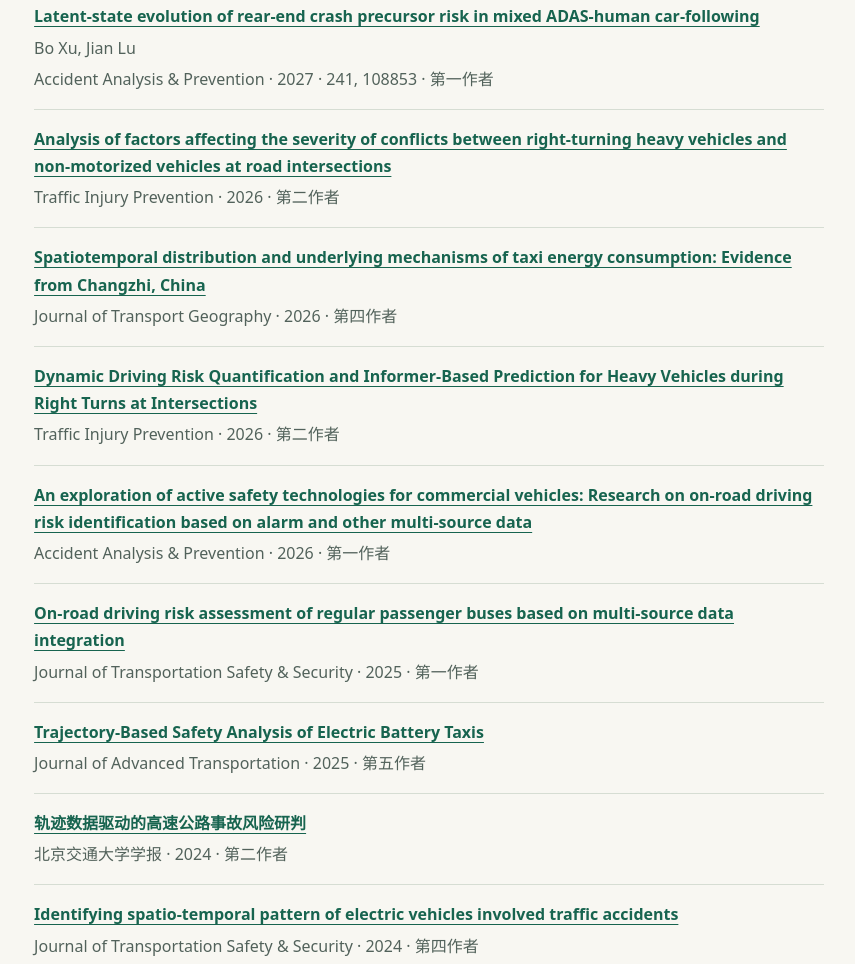
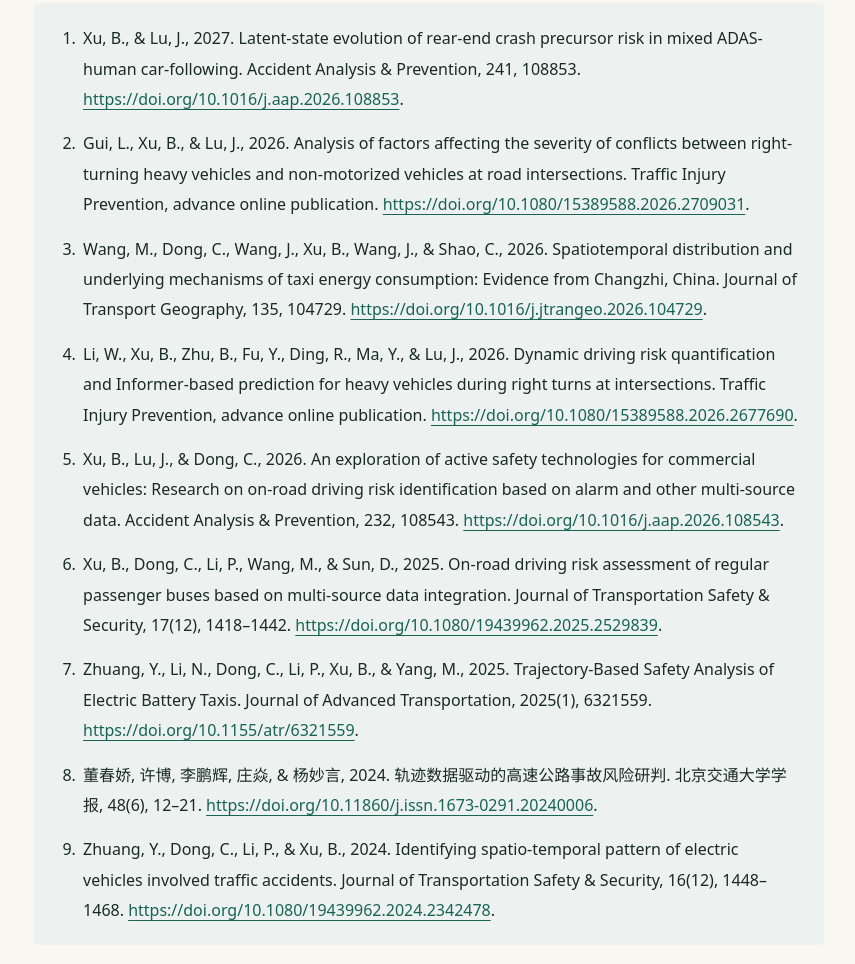
Before and after one commit to Transportation-X/TransportationX, a plain HTML site: page index.html in a window 1280 px wide. Shown: the part 1179-2143 px from the top of the page, without its empty margins (376-1231 px from the left). Drawn offline with Linux system fonts and the light colour scheme.

Commit message:
Standardize all journal papers as numbered full bibliographic citations

```diff
--- a/index.html
+++ b/index.html
@@ -98,6 +98,17 @@
     .publication-group + .publication-group { margin-top: 22px; padding-top: 18px; border-top: 1px solid var(--line); }
     .publication-group h3 { margin: 0 0 8px; font-size: 1rem; }
     .publication-count { margin-inline-start: 8px; color: var(--muted); font-size: .83rem; font-weight: 400; }
+    .journal-list {
+      margin: 0;
+      padding: 20px 24px 20px 46px;
+      border-radius: 4px;
+      background: #edf2f0;
+      font-size: 1rem;
+      line-height: 1.9;
+      overflow-wrap: anywhere;
+    }
+    .journal-list li { padding-left: 3px; }
+    .journal-list li + li { margin-top: 14px; }
     .project-meta { margin: 0 0 6px; color: var(--accent); font: .74rem/1.6 var(--mono); }
     .project-title { margin: 0; font: 400 clamp(1.65rem, 3vw, 2.3rem)/1.2 var(--serif); }
     .project-description { margin: 10px 0 13px; color: var(--muted); }
@@ -221,45 +232,17 @@
       <div>
         <div class="publication-group">
           <h3>期刊论文 <span class="publication-count">9 篇</span></h3>
-          <ul class="entry-list">
-            <li>
-              <p class="entry-title" lang="en"><a href="https://doi.org/10.1016/j.aap.2026.108853">Latent-state evolution of rear-end crash precursor risk in mixed ADAS-human car-following</a></p>
-              <p class="entry-details" lang="en">Bo Xu, Jian Lu</p>
-              <p class="entry-details">Accident Analysis &amp; Prevention · 2027 · 241, 108853 · 第一作者</p>
-            </li>
-            <li>
-              <p class="entry-title" lang="en"><a href="https://doi.org/10.1080/15389588.2026.2709031">Analysis of factors affecting the severity of conflicts between right-turning heavy vehicles and non-motorized vehicles at road intersections</a></p>
-              <p class="entry-details">Traffic Injury Prevention · 2026 · 第二作者</p>
-            </li>
-            <li>
-              <p class="entry-title" lang="en"><a href="https://doi.org/10.1016/j.jtrangeo.2026.104729">Spatiotemporal distribution and underlying mechanisms of taxi energy consumption: Evidence from Changzhi, China</a></p>
-              <p class="entry-details">Journal of Transport Geography · 2026 · 第四作者</p>
-            </li>
-            <li>
-              <p class="entry-title" lang="en"><a href="https://doi.org/10.1080/15389588.2026.2677690">Dynamic Driving Risk Quantification and Informer-Based Prediction for Heavy Vehicles during Right Turns at Intersections</a></p>
-              <p class="entry-details">Traffic Injury Prevention · 2026 · 第二作者</p>
-            </li>
-            <li>
-              <p class="entry-title" lang="en"><a href="https://doi.org/10.1016/j.aap.2026.108543">An exploration of active safety technologies for commercial vehicles: Research on on-road driving risk identification based on alarm and other multi-source data</a></p>
-              <p class="entry-details">Accident Analysis &amp; Prevention · 2026 · 第一作者</p>
-            </li>
-            <li>
-              <p class="entry-title" lang="en"><a href="https://doi.org/10.1080/19439962.2025.2529839">On-road driving risk assessment of regular passenger buses based on multi-source data integration</a></p>
-              <p class="entry-details">Journal of Transportation Safety &amp; Security · 2025 · 第一作者</p>
-            </li>
-            <li>
-              <p class="entry-title" lang="en"><a href="https://doi.org/10.1155/atr/6321559">Trajectory-Based Safety Analysis of Electric Battery Taxis</a></p>
-              <p class="entry-details">Journal of Advanced Transportation · 2025 · 第五作者</p>
-            </li>
-            <li>
-              <p class="entry-title"><a href="https://doi.org/10.11860/j.issn.1673-0291.20240006">轨迹数据驱动的高速公路事故风险研判</a></p>
-              <p class="entry-details">北京交通大学学报 · 2024 · 第二作者</p>
-            </li>
-            <li>
-              <p class="entry-title" lang="en"><a href="https://doi.org/10.1080/19439962.2024.2342478">Identifying spatio-temporal pattern of electric vehicles involved traffic accidents</a></p>
-              <p class="entry-details">Journal of Transportation Safety &amp; Security · 2024 · 第四作者</p>
-            </li>
-          </ul>
+          <ol class="journal-list">
+            <li lang="en">Xu, B., &amp; Lu, J., 2027. Latent-state evolution of rear-end crash precursor risk in mixed ADAS-human car-following. Accident Analysis &amp; Prevention, 241, 108853. <a href="https://doi.org/10.1016/j.aap.2026.108853">https://doi.org/10.1016/j.aap.2026.108853</a>.</li>
+            <li lang="en">Gui, L., Xu, B., &amp; Lu, J., 2026. Analysis of factors affecting the severity of conflicts between right-turning heavy vehicles and non-motorized vehicles at road intersections. Traffic Injury Prevention, advance online publication. <a href="https://doi.org/10.1080/15389588.2026.2709031">https://doi.org/10.1080/15389588.2026.2709031</a>.</li>
+            <li lang="en">Wang, M., Dong, C., Wang, J., Xu, B., Wang, J., &amp; Shao, C., 2026. Spatiotemporal distribution and underlying mechanisms of taxi energy consumption: Evidence from Changzhi, China. Journal of Transport Geography, 135, 104729. <a href="https://doi.org/10.1016/j.jtrangeo.2026.104729">https://doi.org/10.1016/j.jtrangeo.2026.104729</a>.</li>
+            <li lang="en">Li, W., Xu, B., Zhu, B., Fu, Y., Ding, R., Ma, Y., &amp; Lu, J., 2026. Dynamic driving risk quantification and Informer-based prediction for heavy vehicles during right turns at intersections. Traffic Injury Prevention, advance online publication. <a href="https://doi.org/10.1080/15389588.2026.2677690">https://doi.org/10.1080/15389588.2026.2677690</a>.</li>
+            <li lang="en">Xu, B., Lu, J., &amp; Dong, C., 2026. An exploration of active safety technologies for commercial vehicles: Research on on-road driving risk identification based on alarm and other multi-source data. Accident Analysis &amp; Prevention, 232, 108543. <a href="https://doi.org/10.1016/j.aap.2026.108543">https://doi.org/10.1016/j.aap.2026.108543</a>.</li>
+            <li lang="en">Xu, B., Dong, C., Li, P., Wang, M., &amp; Sun, D., 2025. On-road driving risk assessment of regular passenger buses based on multi-source data integration. Journal of Transportation Safety &amp; Security, 17(12), 1418–1442. <a href="https://doi.org/10.1080/19439962.2025.2529839">https://doi.org/10.1080/19439962.2025.2529839</a>.</li>
+            <li lang="en">Zhuang, Y., Li, N., Dong, C., Li, P., Xu, B., &amp; Yang, M., 2025. Trajectory‐Based Safety Analysis of Electric Battery Taxis. Journal of Advanced Transportation, 2025(1), 6321559. <a href="https://doi.org/10.1155/atr/6321559">https://doi.org/10.1155/atr/6321559</a>.</li>
+            <li lang="zh-CN">董春娇, 许博, 李鹏辉, 庄焱, &amp; 杨妙言, 2024. 轨迹数据驱动的高速公路事故风险研判. 北京交通大学学报, 48(6), 12–21. <a href="https://doi.org/10.11860/j.issn.1673-0291.20240006">https://doi.org/10.11860/j.issn.1673-0291.20240006</a>.</li>
+            <li lang="en">Zhuang, Y., Dong, C., Li, P., &amp; Xu, B., 2024. Identifying spatio-temporal pattern of electric vehicles involved traffic accidents. Journal of Transportation Safety &amp; Security, 16(12), 1448–1468. <a href="https://doi.org/10.1080/19439962.2024.2342478">https://doi.org/10.1080/19439962.2024.2342478</a>.</li>
+          </ol>
         </div>
         <div class="publication-group">
           <h3>会议论文 <span class="publication-count">4 篇</span></h3>
```
